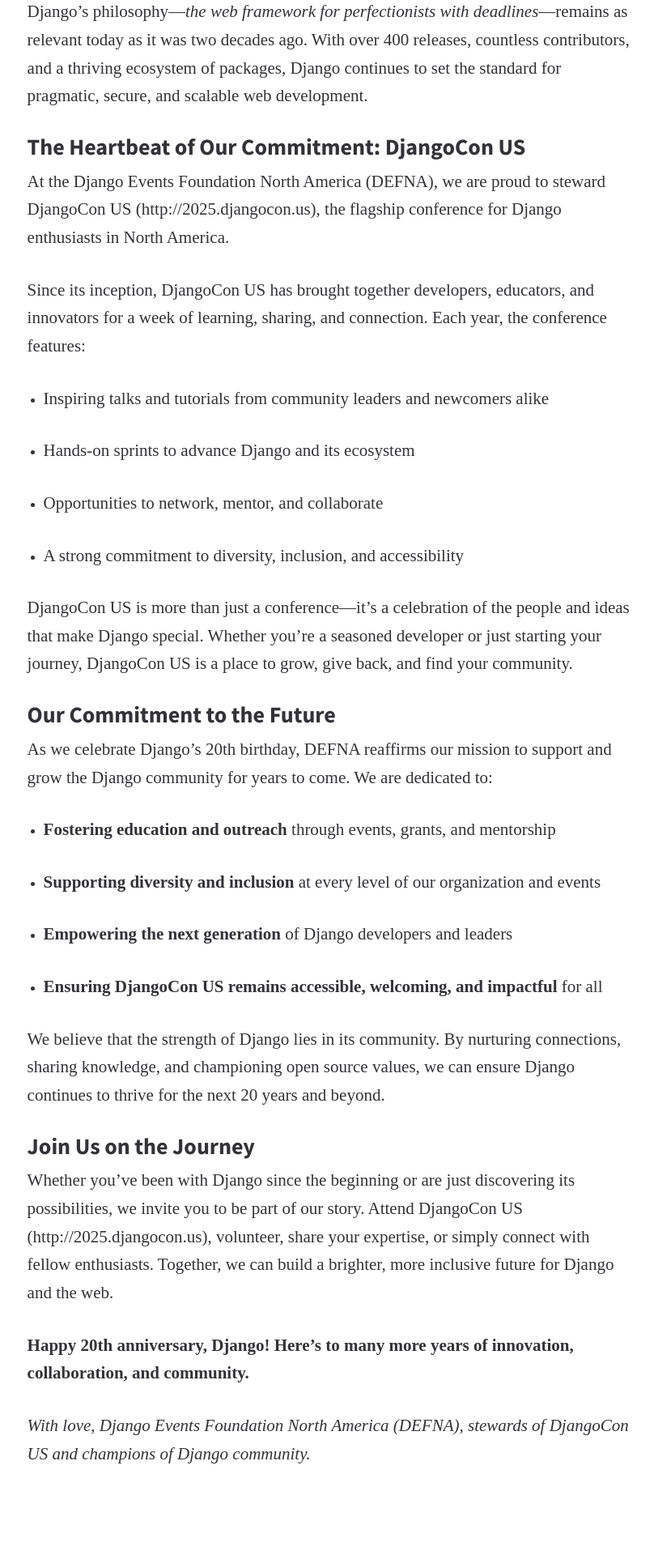
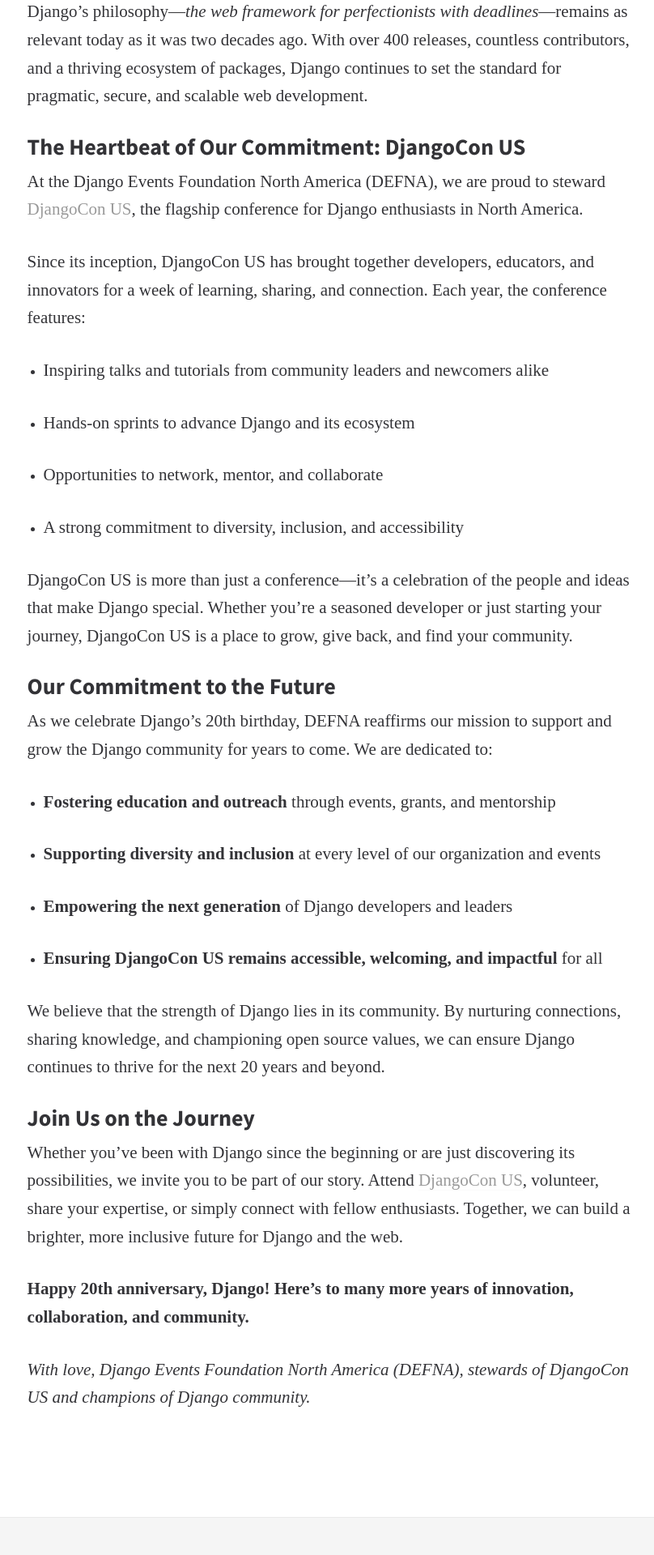
Before and after one commit to DEFNA/defna.org, a Jekyll site: the page built from _posts/2025-07-21-celebrating-20-years-of-django.md, in a window 1280 px wide. Shown: the part 909-2829 px from the top of the page at 81% size, without its empty margins (232-1040 px from the left). Built offline with Jekyll 4.4.1, drawn with Linux system fonts in a browser that asks for light colours; some web fonts are replaced; some of the changed lines change nothing that is shown.

Commit message:
Improve links
Co-authored-by: Jeff Triplett <jefftriplett@users.noreply.github.com>

```diff
--- a/_posts/2025-07-21-celebrating-20-years-of-django.md
+++ b/_posts/2025-07-21-celebrating-20-years-of-django.md
@@ -19,7 +19,7 @@
 
 ## **The Heartbeat of Our Commitment: DjangoCon US**
 
-At the Django Events Foundation North America (DEFNA), we are proud to steward DjangoCon US (http://2025.djangocon.us), the flagship conference for Django enthusiasts in North America.
+At the Django Events Foundation North America (DEFNA), we are proud to steward [DjangoCon US](https://2025.djangocon.us), the flagship conference for Django enthusiasts in North America.
 
 Since its inception, DjangoCon US has brought together developers, educators, and innovators for a week of learning, sharing, and connection. Each year, the conference features:
 
@@ -49,7 +49,7 @@
 
 ## **Join Us on the Journey**
 
-Whether you’ve been with Django since the beginning or are just discovering its possibilities, we invite you to be part of our story. Attend DjangoCon US (http://2025.djangocon.us), volunteer, share your expertise, or simply connect with fellow enthusiasts. Together, we can build a brighter, more inclusive future for Django and the web.
+Whether you’ve been with Django since the beginning or are just discovering its possibilities, we invite you to be part of our story. Attend [DjangoCon US](https://2025.djangocon.us), volunteer, share your expertise, or simply connect with fellow enthusiasts. Together, we can build a brighter, more inclusive future for Django and the web.
 
 **Happy 20th anniversary, Django! Here’s to many more years of innovation, collaboration, and community.**
 
```
